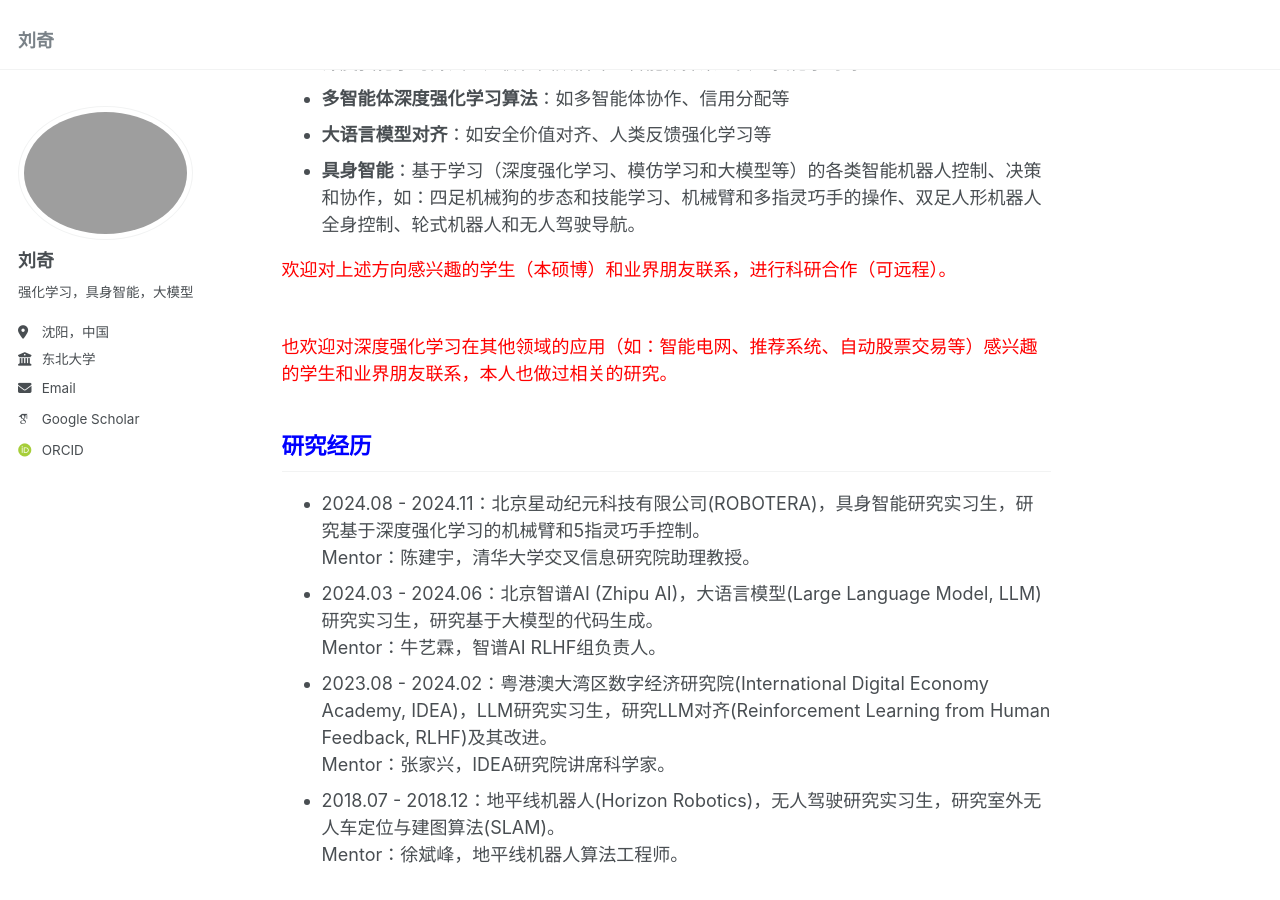
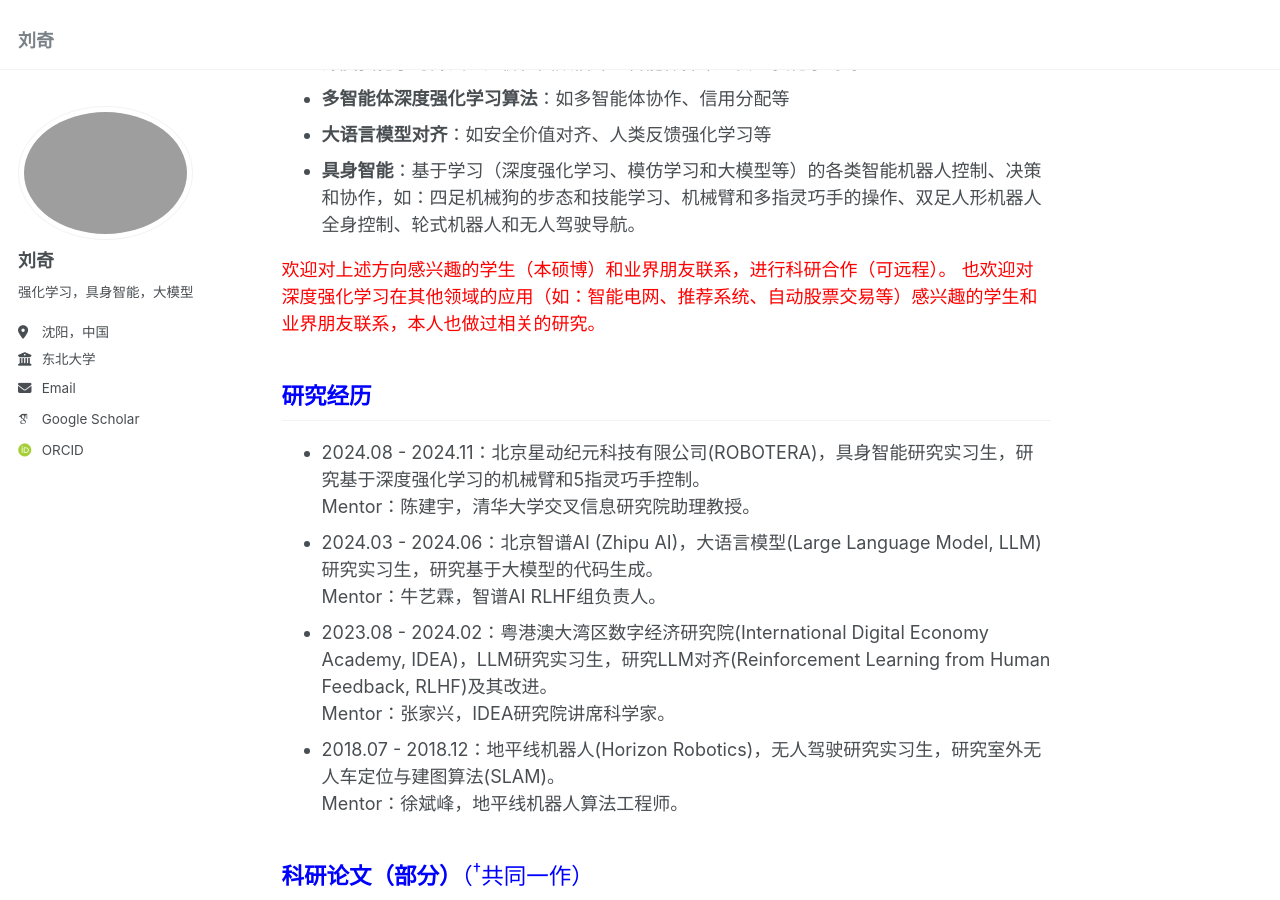
Before and after one commit to liuqi8827/liuqi8827.github.io, a Jekyll site: the page built from _pages/about.md, in a window 1280 px wide and 900 px high, scrolled down 325 px. Built offline with Jekyll 4.4.1, drawn with Linux system fonts in a browser that asks for light colours; some web fonts are replaced.

Commit message:
Update about.md

```diff
--- a/_pages/about.md
+++ b/_pages/about.md
@@ -16,7 +16,7 @@ redirect_from:
 - **大语言模型对齐**：如安全价值对齐、人类反馈强化学习等
 - **具身智能**：基于学习（深度强化学习、模仿学习和大模型等）的各类智能机器人控制、决策和协作，如：四足机械狗的步态和技能学习、机械臂和多指灵巧手的操作、双足人形机器人全身控制、轮式机器人和无人驾驶导航。
 
-<font color="red">欢迎对上述方向感兴趣的学生（本硕博）和业界朋友联系，进行科研合作（可远程）。</font> <br>
+<font color="red">欢迎对上述方向感兴趣的学生（本硕博）和业界朋友联系，进行科研合作（可远程）。</font>
 <font color="red">也欢迎对深度强化学习在其他领域的应用（如：智能电网、推荐系统、自动股票交易等）感兴趣的学生和业界朋友联系，本人也做过相关的研究。</font>
 
 ## <font color="blue">研究经历</font>
```
